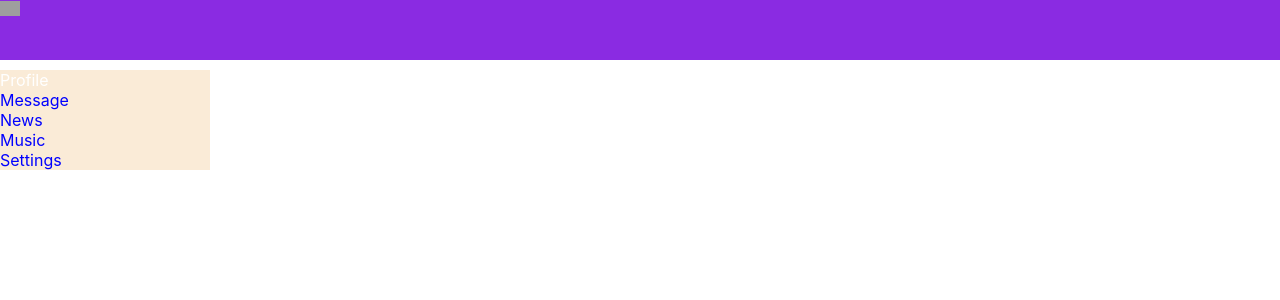
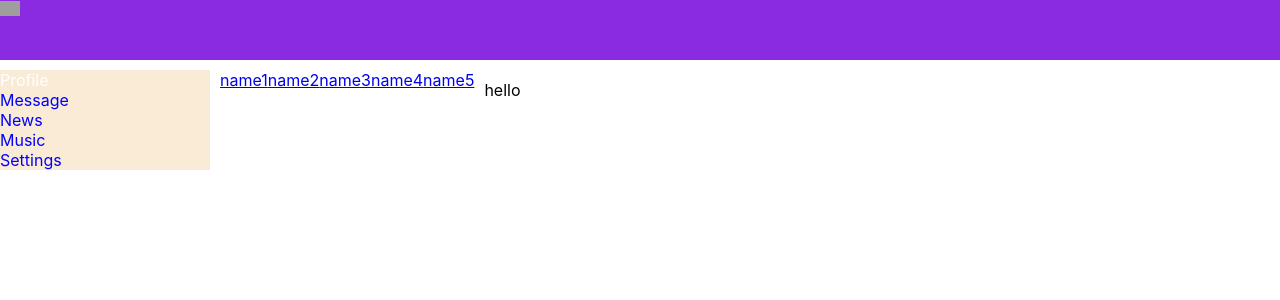
Before and after one commit to Yapichoy/React-Social-Net, a React app: page /dialogs in a window 1280 px wide. Shown: the top 300 px of the page. Built offline with nearby package versions, Linux system fonts and the light colour scheme; grey boxes are pictures that could not be loaded.

Commit message:
21 lesson

```diff
--- a/src/components/Dialogs/Dialogs.jsx
+++ b/src/components/Dialogs/Dialogs.jsx
@@ -1,9 +1,19 @@
 import React from 'react';
 import s from './Dialogs.module.css';
+import {NavLink} from "react-router-dom";
 
 const Dialogs = () => (
-  <div>
-
+  <div className={s.dialogs}>
+    <div className={s.dialogsItems}>
+      <NavLink to="/" className={s.dialog}>name1</NavLink>
+      <NavLink to="/" className={s.dialog}>name2</NavLink>
+      <NavLink to="/" className={s.dialog}>name3</NavLink>
+      <NavLink to="/" className={s.dialog}>name4</NavLink>
+      <NavLink to="/" className={s.dialog}>name5</NavLink>
+    </div>
+    <div className={s.messages}>
+      <div className={s.message}>hello</div>
+    </div>
   </div>
 );
 
--- a/src/components/Dialogs/Dialogs.module.css
+++ b/src/components/Dialogs/Dialogs.module.css
@@ -0,0 +1,22 @@
+.dialogs {
+    display: grid;
+    grid-template-columns: 2fr 10fr;
+}
+.dialogs-items {
+    padding: 10px;
+    display: flex;
+    flex-direction: column;
+}
+.dialog {
+
+}
+.dialog.active {
+    color: gold;
+}
+
+.messages {
+    padding: 10px;
+}
+.message {
+
+}
```
